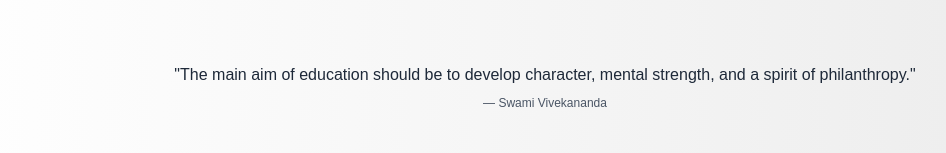
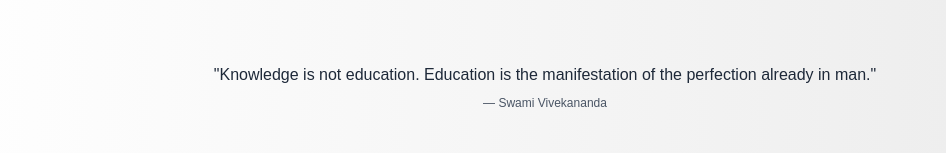
Before and after one commit to imdhruv99/Portfolio-FrontEnd, a Next.js app: page /education in a window 1280 px wide. Shown: the part 141-294 px from the top of the page, without its empty margins (95-1041 px from the left). Built offline with nearby package versions, Linux system fonts and the light colour scheme.

Commit message:
[MOVED] quotes to constants

```diff
--- a/src/components/Education/index.tsx
+++ b/src/components/Education/index.tsx
@@ -5,6 +5,7 @@ import gsap from 'gsap';
 import { ScrollTrigger } from 'gsap/ScrollTrigger';
 import educationData from '../../constants/EducationData';
 import certificateData from '../../constants/CertificateData';
+import quotesData from '../../constants/quotesData';
 import Image from 'next/image';
 
 if (typeof window !== 'undefined') {
@@ -188,24 +189,8 @@ const Education = ({ isDarkTheme }: EducationProps) => {
 
     const theme = isDarkTheme ? darkTheme : lightTheme;
 
-    // Inspirational quotes about education
-    const quotes = [
-        {
-            text: "Education is the best friend. An educated person is respected everywhere. Education beats the beauty and the youth.",
-            author: "Chanakya"
-        },
-        {
-            text: "The main aim of education should be to develop character, mental strength, and a spirit of philanthropy.",
-            author: "Swami Vivekananda"
-        },
-        {
-            text: "Let your life lightly dance on the edges of time like dew on the tip of a leaf.",
-            author: "Rabindranath Tagore"
-        }
-    ];
-
     // Select a random quote
-    const randomQuote = quotes[Math.floor(Math.random() * quotes.length)];
+    const randomQuote = quotesData[Math.floor(Math.random() * quotesData.length)];
 
     const formatPeriod = (period: string) => period.replace(' - ', ' - ');
 
@@ -240,7 +225,7 @@ const Education = ({ isDarkTheme }: EducationProps) => {
                     ref={quoteRef}
                     className="mb-24 max-w-3xl mx-auto text-center"
                 >
-                    <p className={`text-sm sm:text-base ${theme.text} mb-2`}>&quot;{randomQuote.text}&quot;</p>
+                    <p className={`text-sm sm:text-base ${theme.text} mb-2`}>&quot;{randomQuote.slogan}&quot;</p>
                     <p className={`text-xs ${theme.subtext}`}>— {randomQuote.author}</p>
                 </div>
 
--- a/src/constants/quotesData.ts
+++ b/src/constants/quotesData.ts
@@ -0,0 +1,70 @@
+type QuotesData = {
+    slogan: string;
+    author: string;
+};
+
+const quotesData: QuotesData[] = [
+    {
+        slogan: "Education is not the amount of information that is put into your brain and runs riot there, undigested all your life.",
+        author: "Swami Vivekananda"
+    },
+    {
+        slogan: "The end of all education, all training, should be man-making. The training by which the current and expression of will are brought under control and become fruitful is called education.",
+        author: "Swami Vivekananda"
+    },
+    {
+        slogan: "True education must correspond to the surrounding circumstances or it is not a healthy growth.",
+        author: "Sri Aurobindo"
+    },
+    {
+        slogan: "The object of education is to bring out the latent power of the child to develop to the fullest what is already within.",
+        author: "Sri Aurobindo"
+    },
+    {
+        slogan: "Education is a process of lighting a lamp within, not filling a bucket without.",
+        author: "Jiddu Krishnamurti"
+    },
+    {
+        slogan: "Real education means to awaken intelligence, not merely to conform or imitate.",
+        author: "Jiddu Krishnamurti"
+    },
+    {
+        slogan: "The highest education is that which does not merely give us information but makes our life in harmony with all existence.",
+        author: "Rabindranath Tagore"
+    },
+    {
+        slogan: "Education must be a universal experience, not a narrow or parochial one.",
+        author: "Rabindranath Tagore"
+    },
+    {
+        slogan: "Knowledge is not education. Education is the manifestation of the perfection already in man.",
+        author: "Swami Vivekananda"
+    },
+    {
+        slogan: "To teach is not to transfer knowledge but to create the possibility for the production or construction of knowledge.",
+        author: "Savitribai Phule"
+    },
+    {
+        slogan: "It is our duty to educate and uplift ourselves. Education is the most powerful weapon for transformation.",
+        author: "Jyotirao Phule"
+    },
+    {
+        slogan: "If you educate a man, you educate an individual; but if you educate a woman, you educate a family and a nation.",
+        author: "Savitribai Phule"
+    },
+    {
+        slogan: "A teacher must be pure in mind and heart; only then can they impart true education.",
+        author: "Sri Ramakrishna Paramahamsa"
+    },
+    {
+        slogan: "Let knowledge be transformed into wisdom; that is the goal of true education.",
+        author: "Sri Aurobindo"
+    },
+    {
+        slogan: "Education should train the mind to think, the heart to feel, and the body to act with purpose and clarity.",
+        author: "Sarvepalli Radhakrishnan"
+    }
+];
+
+export type { QuotesData };
+export default quotesData;
```
